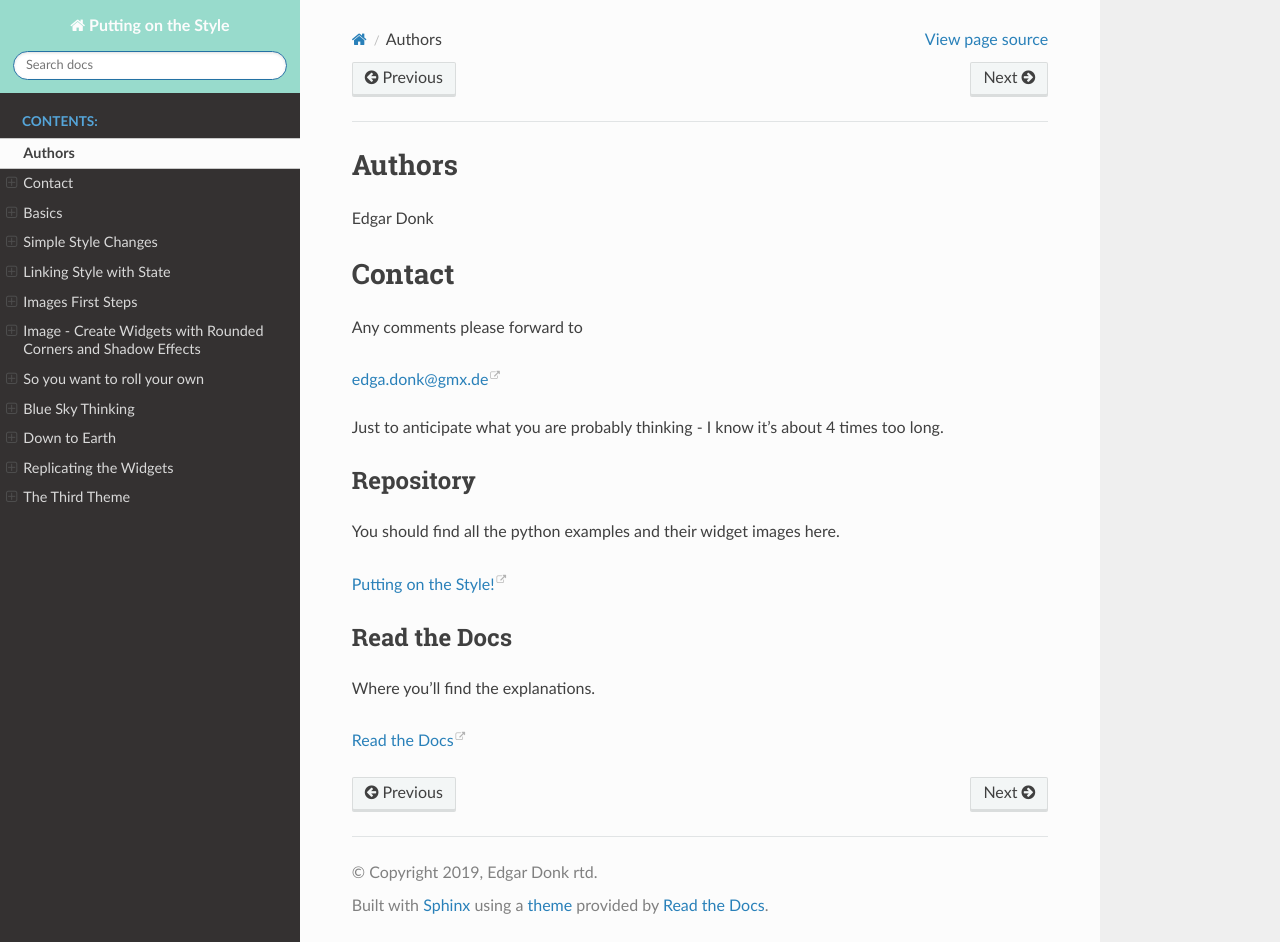
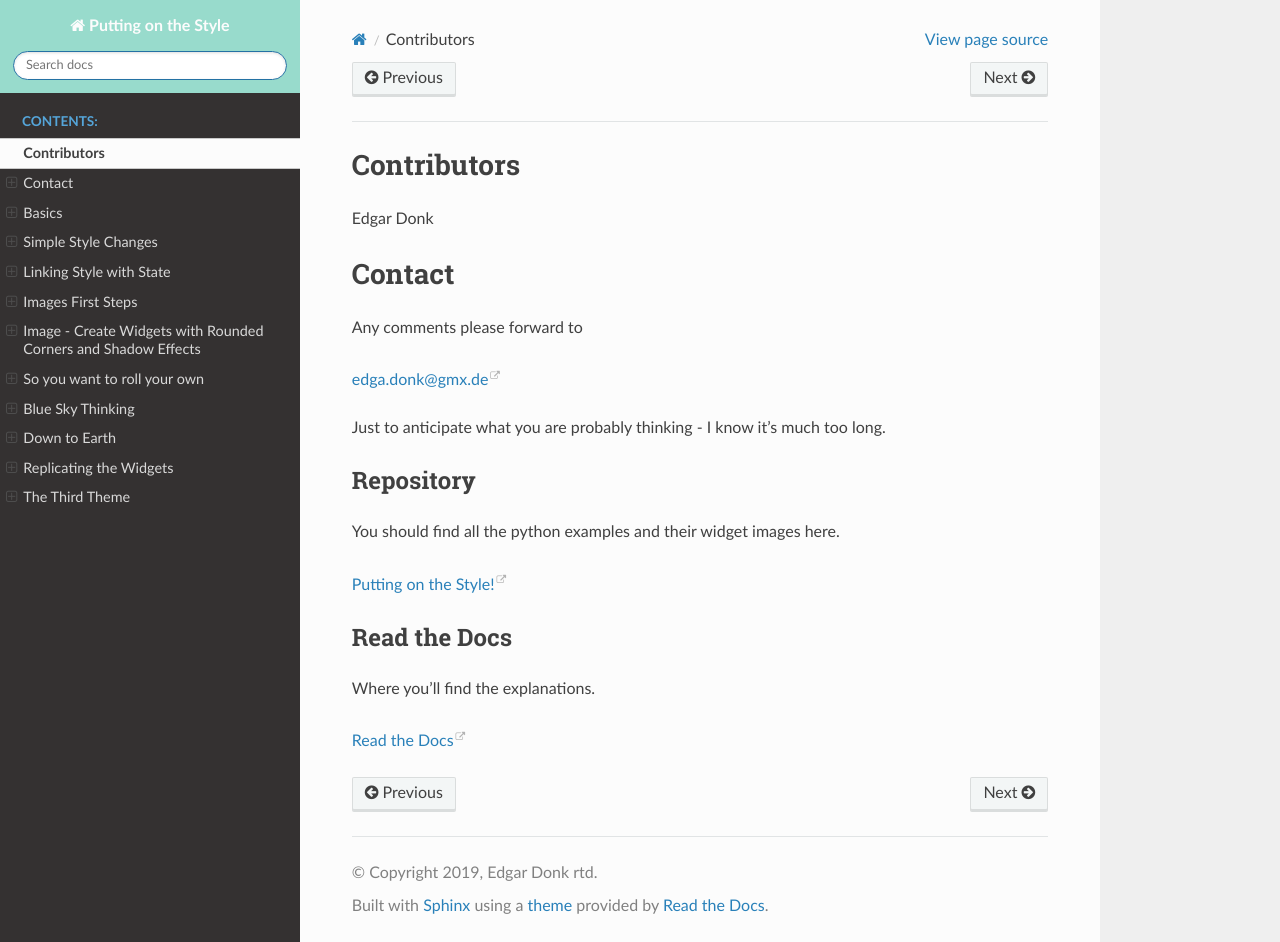
Before and after one commit to Edgar-Donk/tkinter.ttk.style, a Sphinx documentation site: the page built from docs/authors.rst, in a window 1280 px wide and 942 px high. Built offline with Sphinx 7.4.7 and the Read the Docs theme 2.0.0, drawn with Linux system fonts in a browser that asks for light colours.

Commit message:
Add files via upload

```diff
--- a/docs/authors.rst
+++ b/docs/authors.rst
@@ -1,8 +1,8 @@
 .. _authors:
 
-=======
-Authors
-=======
+============
+Contributors
+============
 
 Edgar Donk
 
@@ -14,7 +14,7 @@
 
 edga.donk@gmx.de
 
-Just to anticipate what you are probably thinking - I know it's about 4 times
+Just to anticipate what you are probably thinking - I know it's much
 too long.
 
 Repository
--- a/docs/conf.py
+++ b/docs/conf.py
@@ -83,5 +83,5 @@
 # so a file named "default.css" will overwrite the builtin "default.css".
 html_static_path = ['_static']
 
-# html_logo = '_static/ben1.png'
+html_logo = '_static/ben1.png'
 html_favicon = '_static/ben1.ico'
```
